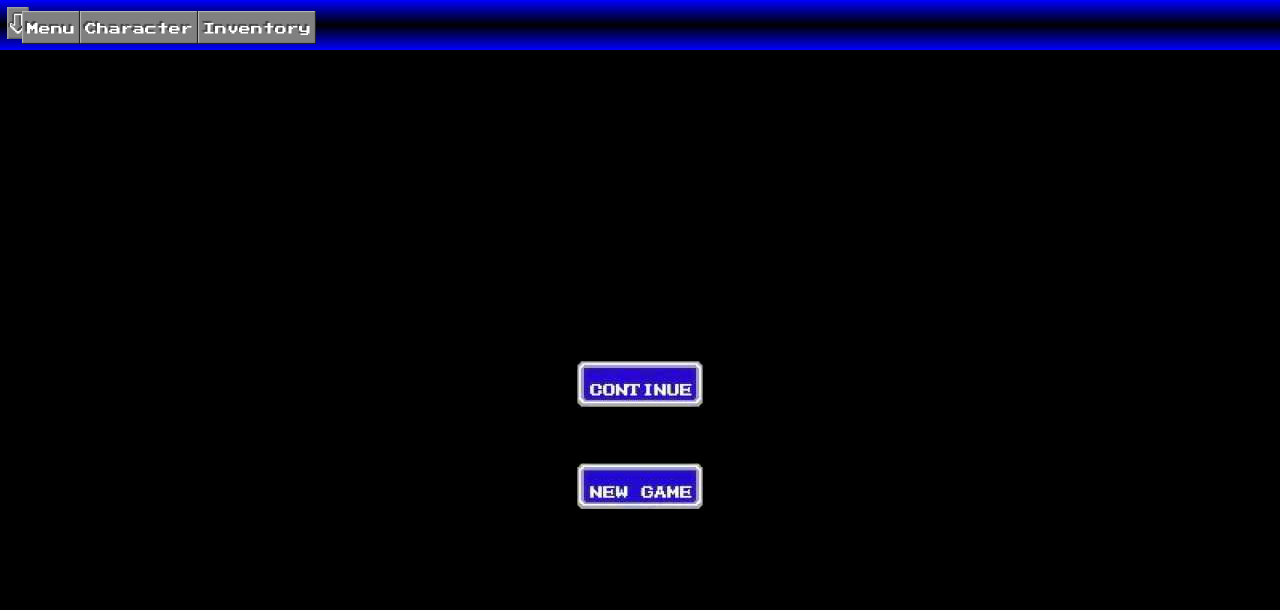
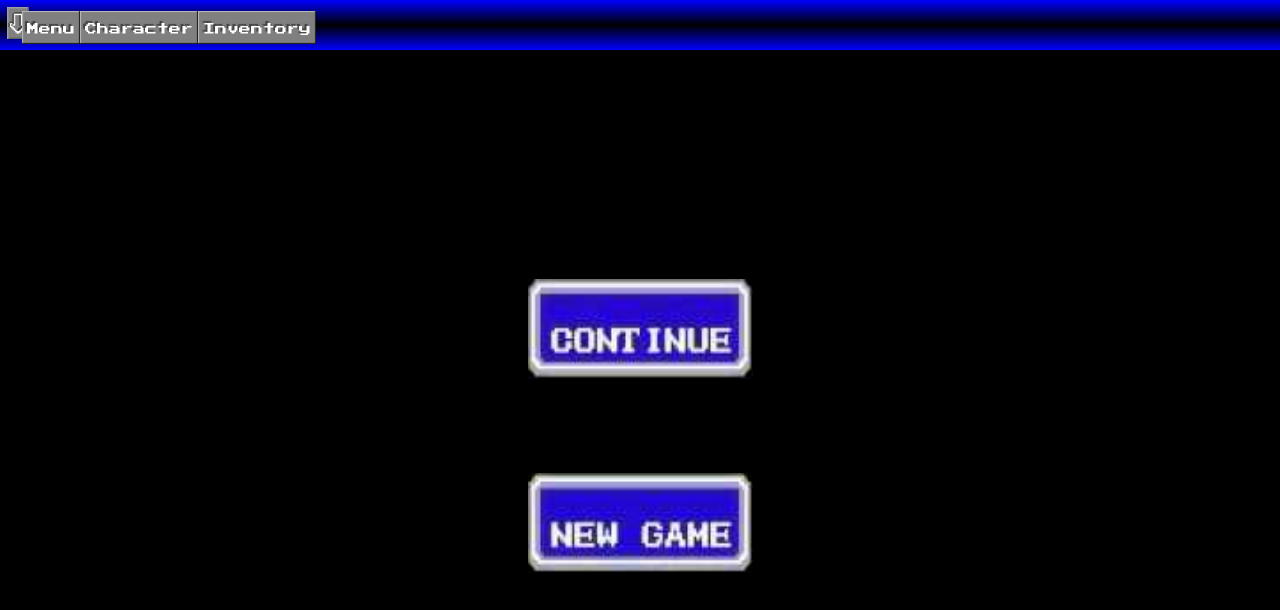
Before and after one commit to KingEdwardI/evetterdrake_vue, a Vue app: page / in a window 1280 px wide. Shown: the top 610 px of the page. Built offline with nearby package versions, Linux system fonts and the light colour scheme.

Commit message:
updated resume path

```diff
--- a/src/App.vue
+++ b/src/App.vue
@@ -6,7 +6,7 @@
           <img id="bitdown" v-on:click="clickImage" src="./assets/8bitdown.png" height="32px" width="22px" alt="logo">
           <div id="dropdownWrap">
             <div v-if="isMenuShowing" class="dropdown-content">
-              <a href="../assets/pdf/EdwardVetter-DrakeWebDeveloper.pdf"><p>Resume</p></a>
+              <a href="../assets/resume.pdf"><p>Resume</p></a>
               <a href="https://github.com/KingEdwardI"><p>Github</p></a>
               <a href="https://linkedin.com/in/edward-vetter-drake"><p>LinkedIn</p></a>
               <a href="https://twitter.com/edvetterdrake"><p>Twitter</p></a>
--- a/src/components/Home.vue
+++ b/src/components/Home.vue
@@ -89,8 +89,6 @@ export default {
 }
 
 .pointer {
-  position: absolute;
-  left: -100px;
 }
 
 #continue {
@@ -101,8 +99,8 @@ export default {
   margin: 40% auto;
 }
 
-#menu-button {
-  height: 200%;
-  width: 200%;
+.menu-button {
+  height: 100px;
+  width: 225px;
 }
 </style>
```
